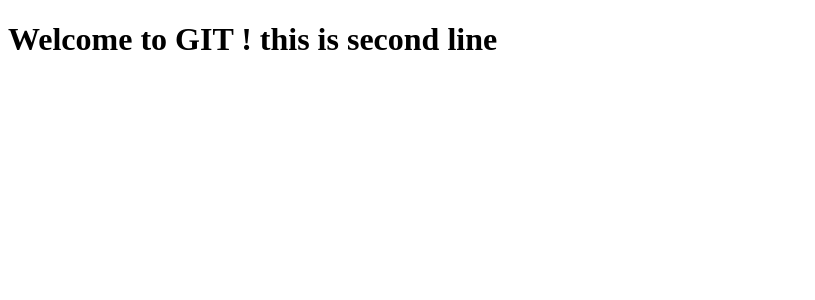
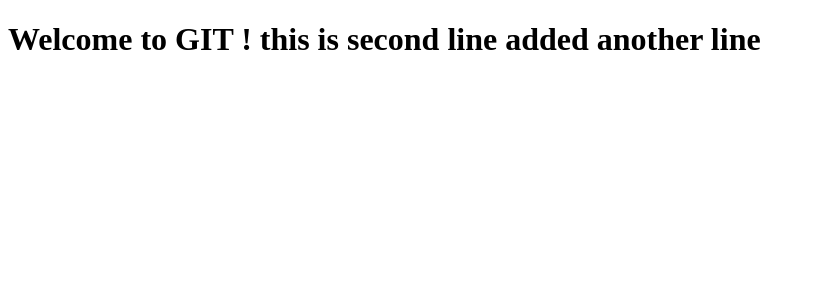
Before and after one commit to SG-13/VSCodeDemo, an Angular app: page / in a window 1280 px wide. Shown: the top 300 px of the page, without its empty margins (0-815 px from the left). Built offline with nearby package versions, Linux system fonts and the light colour scheme.

Commit message:
added new line

```diff
--- a/src/app/app.component.ts
+++ b/src/app/app.component.ts
@@ -6,7 +6,7 @@
       <h1>
         Welcome to GIT !
         this is second line
-
+        added another line
       </h1>
   `,
   styles: []
```
